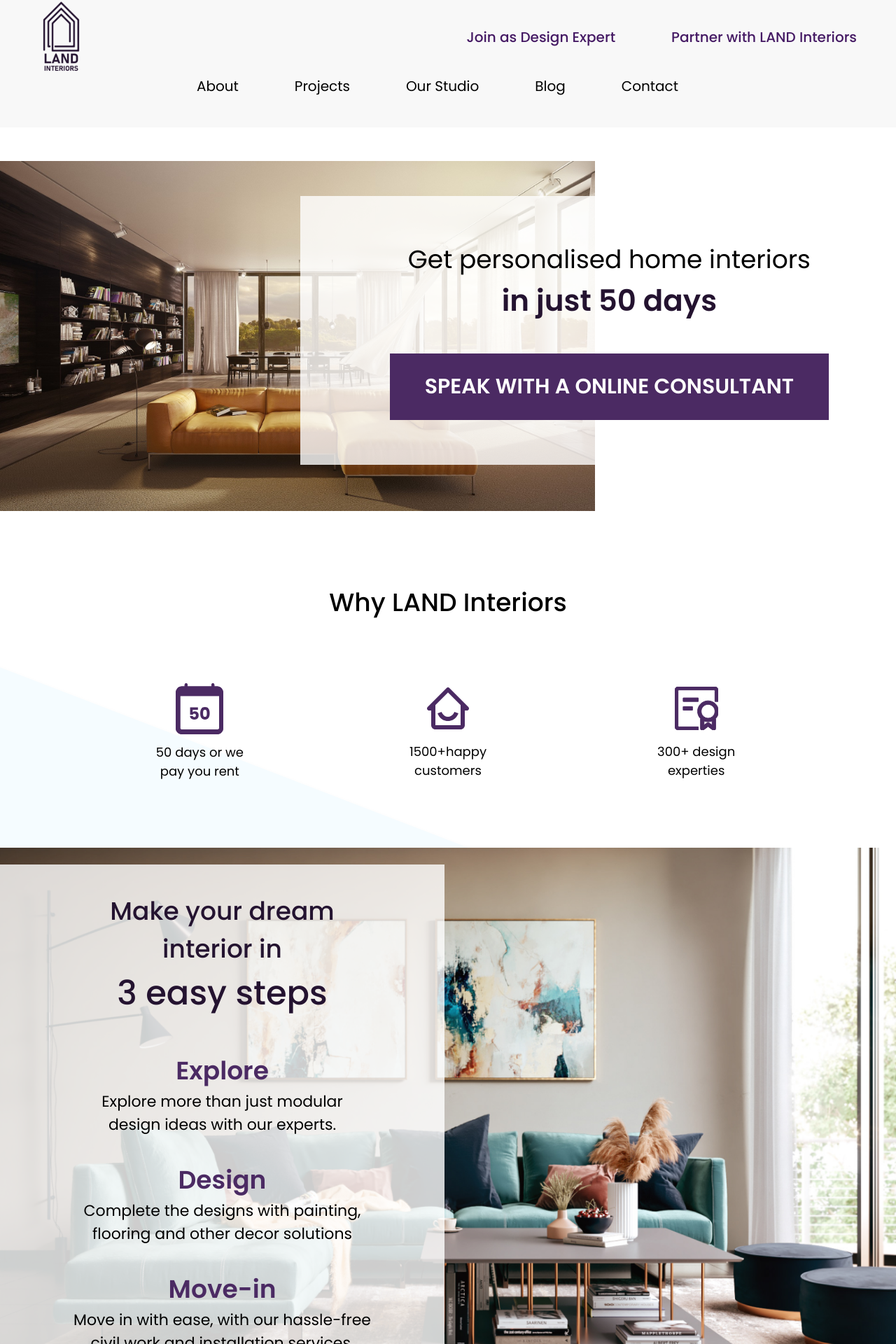
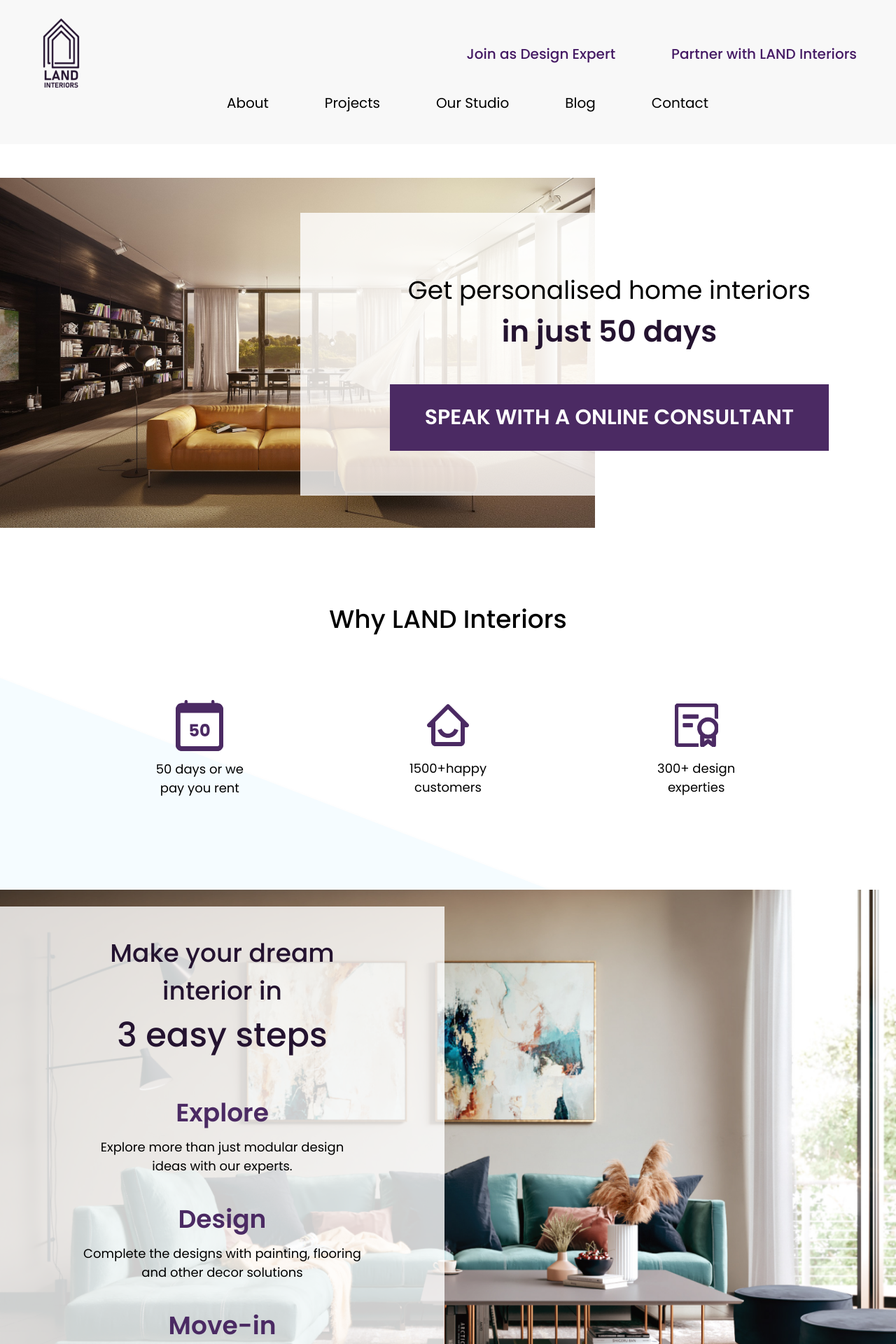
Before and after one commit to talhabytheway/land-interiors-UI, a React (Create React App) app: page / in a window 1280 px wide. Shown: the part 47-1967 px from the top of the page at 70% size. Built offline with nearby package versions, Linux system fonts and the light colour scheme.

Commit message:
QA fix uptill why land Interiors

```diff
--- a/src/components/customers/Customers.jsx
+++ b/src/components/customers/Customers.jsx
@@ -8,7 +8,7 @@ import customerPP from "../../assets/customerPP.png";
 
 const Customers = () => {
   const [width, setWidth] = useState(window.innerWidth);
-  const [current, setCurrent] = useState(0);
+  const [current, setCurrent] = useState(1);
   useEffect(() => {
     function handleResize() {
       setWidth(window.innerWidth);
--- a/src/components/hero/Hero.jsx
+++ b/src/components/hero/Hero.jsx
@@ -7,17 +7,17 @@ const Hero = () => {
       <img
         src={heroImg}
         alt="heroImg"
-        className="w-full md:max-w-[1280px] xl:max-w-[850px] xxl:max-w-none sm:max-w-none xl:w-[900px] vl:w-[1090px] xl:h-[500px] vl:h-[613px] object-cover"
+        className="w-full md:max-w-[1280px] xl:max-w-[850px] xxl:max-w-none sm:max-w-none xl:w-[900px] vl:w-[1090px] lg:h-[757px] xl:h-[500px] vl:h-[613px] object-cover"
       />
-      <div className="mx-auto w-full xl:w-auto absolute top-[40%] sm:top-[45%] right-0 vl:right-0 md:top-[50%] xl:top-[50px] vl:top-[20%]">
-        <div className="bg-white bg-opacity-80 max-w-[375] sm:max-w-auto mx-2 sm:mx-4 md:mx-12 xl:mx-0 py-[1rem] md:py-[2rem] md:px-[6rem] xl:py-[4rem] xl:pr-[6rem] xl:pl-[8rem] xxl:px-[174px] xxl:[py-69px] text-center">
-          <h2 className="text-[20px] sm:text-[28px] lg:text-[36px]">
+      <div className="mx-auto w-full xl:w-auto absolute top-[40%] sm:top-[45%] right-0 vl:right-0 md:top-[50%] lg:top-[53.5%] xl:top-[50px] vl:top-[20%]">
+        <div className="bg-white bg-opacity-80 max-w-[375] sm:max-w-auto mx-2 sm:mx-4 md:mx-12 xl:mx-0 py-[1rem] md:py-[2rem] lg:py-10 md:px-[6rem] xl:py-[4rem] xl:pr-[6rem] xl:pl-[8rem] xxl:px-[174px] xxl:[py-69px] text-center">
+          <h2 className="text-[20px] sm:text-[28px] lg:text-[36px] pt-5">
             Get personalised home interiors
           </h2>
           <p className="text-[36px] sm:text-[42px] font-semibold text-purpD">
             in just 50 days
           </p>
-          <span className="text-[16px] sm:text-[24px] lg:text-[30px] font-semibold py-[15px] sm:py-[20px] lg:py-[25px] px-[20px] sm:px-[30px] lg:px-[50px] bg-purp text-white inline-block mt-10 xl:mt-[44px]">
+          <span className="text-[16px] sm:text-[24px] lg:text-[30px] font-semibold py-[15px] sm:py-[20px] lg:py-[25px] px-[20px] sm:px-[30px] lg:px-[50px] bg-purp text-white inline-block mt-10 lg:mt-20 xl:mt-[44px]">
             SPEAK WITH A ONLINE CONSULTANT
           </span>
         </div>
--- a/src/components/navbar/NavBar.jsx
+++ b/src/components/navbar/NavBar.jsx
@@ -10,12 +10,12 @@ const NavBar = () => {
   return (
     <header className={`bg-dark sticky xl:relative top-0 text-[20px] z-[10000] xl:py-[1.5rem]`}>
       <div
-        className={`xl:mx-auto px-[2rem] xl:max-w-[1600px] vl:max-w-[1920px] flex py-5 xl:pb-0 vl:pb-5 justify-between items-center select-none transition-all ease-linear duration-650`}
+        className={`xl:mx-auto px-[1.5rem] lg:pl-[24px] lg:pr-[64px] xl:px-[2rem] xl:max-w-[1600px] vl:max-w-[1920px] flex py-5 lg:py-[44px] xl:pb-0 vl:pb-5 justify-between items-center select-none transition-all ease-linear duration-650`}
       >
         <img
           src={logo}
           alt="Land Interior Logo"
-          className="my-auto hover:cursor-pointer h-[70px] md:h-[133px] xl:h-[111px] "
+          className="my-auto hover:cursor-pointer h-[70px] md:h-[133px] xl:h-[111px]"
         />
         <div className="my-auto text-[#451A64] font-medium [&>*]:pl-20 xl:mr-[1.5rem] hidden xl:inline [&>*]:hover:cursor-pointer">
           <span>Join as Design Expert</span>
@@ -29,7 +29,7 @@ const NavBar = () => {
         </span>
       </div>
       <ul
-        className={`block pb-5 absolute px-[3.3rem] xl:flex xl:justify-center flex-wrap transition-all ease-in duration-500 w-[100vw] left-[0] xl:w-auto xl:z-auto xl:sticky  xl:bg-none  xl:space-x-20 space-y-2.5 xl:space-y-0 my-auto p-3 xl:pt-0 vl:pt-4 xl:mb-auto hover:[&>*]:text-blue hover:[&>*]:duration-500 hover:[&>*]:cursor-pointer  ${
+        className={`block pb-5 absolute px-[3.3rem] xl:flex xl:justify-center flex-wrap transition-all ease-in duration-500 w-[98vw] left-[0] xl:w-auto xl:z-auto xl:sticky xl:bg-none xl:space-x-20 space-y-2.5 xl:space-y-0 my-auto p-3 xl:pt-0 vl:pt-4 xl:mb-auto hover:[&>*]:text-blue hover:[&>*]:duration-500 hover:[&>*]:cursor-pointer  ${
           open
             ? " top-[100px] md:top-[170px] opacity-100 bg-dark xl:bg-transparent"
             : " top-[-300px]"
@@ -43,6 +43,7 @@ const NavBar = () => {
             duration={500}
             activeClass="active"
             to="About"
+            className="xl:pl-[56px]"
           >
             About
           </Link>
@@ -91,7 +92,6 @@ const NavBar = () => {
             duration={500}
             activeClass="active"
             to="Contact"
-            className="xl:pr-[30px]"
           >
             Contact
           </Link>
--- a/src/components/whyLand/WhyLand.jsx
+++ b/src/components/whyLand/WhyLand.jsx
@@ -2,7 +2,6 @@ import React from "react";
 import home from "../../assets/home.svg";
 import certificate from "../../assets/certificate.svg";
 import calendar from "../../assets/calander.svg";
-import rectangle from "../../assets/rectangleWhyLand.svg";
 import hero from "../../assets/heroImg2.png";
 import modularKitchen from "../../assets/modularKitchen.png";
 import bedroom from "../../assets/bedroom.png";
@@ -12,13 +11,11 @@ import homeOffice from "../../assets/homeOffice.png";
 const WhyLand = () => {
   return (
     <div
-      className="ms:max-w-[1440px] xl:max-w-[1600px] vl:max-w-[1920px] ms:mx-auto bg-cover"
-      style={{ backgroundImage: `url(${rectangle})` }}
-    >
+      className="ms:max-w-[1440px] xl:max-w-[1600px] vl:max-w-[1920px] ms:mx-auto bgWhyLand">
       <h2 className=" font-medium md:pt-[4rem] max-w-[800px] text-[24px] md:text-[30px] ms:text-[36px] text-center mx-auto my-6 ms:my-10">
         Why LAND Interiors
       </h2>
-      <div className="text-[14px] md:text-[18px] py-12 flex gap-10 flex-col md:flex-row justify-between md:max-w-[800px] ms:max-w-[1024px] xxl:max-w-[1300px] text-center mx-auto">
+      <div className="text-[14px] md:text-[18px] py-12 ms:!pb-[84px] xl:pb-12 flex gap-10 flex-col md:flex-row justify-between md:max-w-[800px] ms:max-w-[1024px] xxl:max-w-[1300px] text-center mx-auto">
         <div className="w-[100px] md:w-[150px] mx-auto">
           <img src={calendar} alt="calendar" className="mx-auto" />
           <span className="pt-3 inline-block">50 days or we pay you rent</span>
@@ -33,7 +30,7 @@ const WhyLand = () => {
         </div>
       </div>
       <div className="relative xl:my-12 vl:mt-16 ">
-        <div className=" text-purpD xl:text-center ms:max-w-[635px] ms:h-[800px] vl:max-w-none bg-white bg-opacity-80 absolute h-full xl:h-auto left-0 xl:left-[0%] xl:top-6 vl:top-[50px] max-w-[60%]">
+        <div className=" text-purpD xl:text-center ms:max-w-[635px] ms:h-[800px] vl:max-w-none bg-white bg-opacity-80 absolute h-full xl:h-auto left-0 xl:top-6 vl:top-[58px] max-w-[60%]">
           <div className="h-full flex flex-col justify-center px-5 ms:px-16 ms:pr-5 xl:px-24 md:py-6 ms:py-10 vl:py-[72px] vl:px-40">
             <h2 className="text-[24px] md:text-[30px] ms:text-[36px] font-medium">
               Make your dream interior in
@@ -41,23 +38,23 @@ const WhyLand = () => {
             <p className="text-[36px] md:text-[40px] ms:text-[48px] pb-2 ms:pb-[12px] vl:pb-[18px] font-medium">
               3 easy steps
             </p>
-            <div className="[&>div>h4]:text-purp [&>div>span]:text-black [&>div>h4]:font-semibold [&>div>h4]:ms:pt-[36px] [&>div>h4]:vl:pt-[58px] [&>div>h4]:text-[20px] [&>div>h4]:sm:text-[24px] [&>div>h4]:md:text-[30px] [&>div>h4]:ms:text-[36px] [&>div>span]:text-[12px] [&>div>span]:sm:text-[16px] [&>div>span]:md:text-[18px] [&>div>span]:ms:text-[22px] [&>div>span]:inline-block [&>div>span]:max-w-[300px] [&>div>span]:ms:max-w-[400px]">
+            <div className="[&>div>h4]:text-purp [&>div>span]:text-black [&>div>h4]:font-semibold [&>div>h4]:ms:pt-[36px] [&>div>h4]:vl:pt-[58px] [&>div>h4]:text-[20px] [&>div>h4]:sm:text-[24px] [&>div>h4]:md:text-[30px] [&>div>h4]:ms:text-[36px] [&>div>span]:text-[12px] [&>div>span]:sm:text-[16px] [&>div>span]:md:text-[18px] [&>div>span]:ms:text-[22px] [&>div>span]:xl:text-[18px] [&>div>span]:pt-2 [&>div>span]:inline-block">
               <div>
                 <h4>Explore</h4>
-                <span>
+                <span className="max-w-[300px] ms:max-w-[425px] xl:max-w-[348px]">
                   Explore more than just modular design ideas with our experts.
                 </span>
               </div>
               <div>
                 <h4>Design</h4>
-                <span>
+                <span className="max-w-[300px] ms:max-w-[486px] xl:max-w-[397px]">
                   Complete the designs with painting, flooring and other decor
                   solutions
                 </span>
               </div>
               <div>
                 <h4>Move-in</h4>
-                <span className="ms:!max-w-[439px]">
+                <span className="max-w-[300px] ms:max-w-[537px] xl:max-w-[439px]">
                   Move in with ease, with our hassle-free civil work and
                   installation services.
                 </span>
@@ -69,7 +66,7 @@ const WhyLand = () => {
           <img
             src={hero}
             alt="hero"
-            className="object-cover h-[550px] ms:h-[800px] sm:h-[600px] w-full xl:w-[1280px] vl:w-[1386px] vl:h-[924px]"
+            className="object-none xl:object-cover h-[550px] ms:h-[800px] sm:h-[600px] w-full xl:w-[1280px] vl:w-[1386px] vl:h-[924px]"
           />
         </div>
       </div>
--- a/src/index.css
+++ b/src/index.css
@@ -31,14 +31,17 @@
 .customers .rec-arrow {
   display: none !important
 }
+.bgWhyLand {
+  background-image: url('./assets/rectangleWhyLand.svg')
+}
 }
 
-@media (min-width: 1024px) {
+@media (min-width: 1080px) {
   .customers .rec-slider-container {
     margin: 0 !important;
   }
+}
 
-}
 
 body {
   margin: 0;
```
